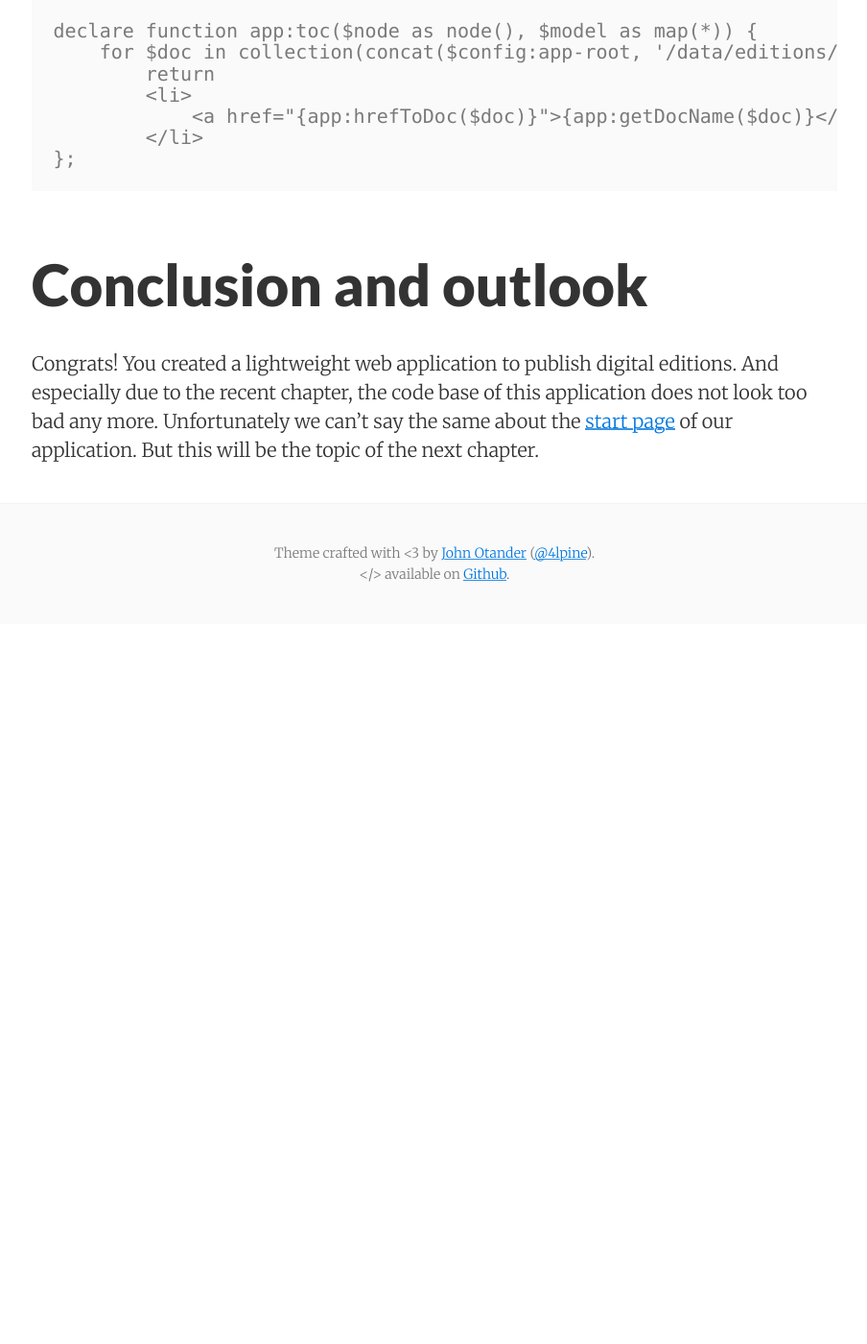
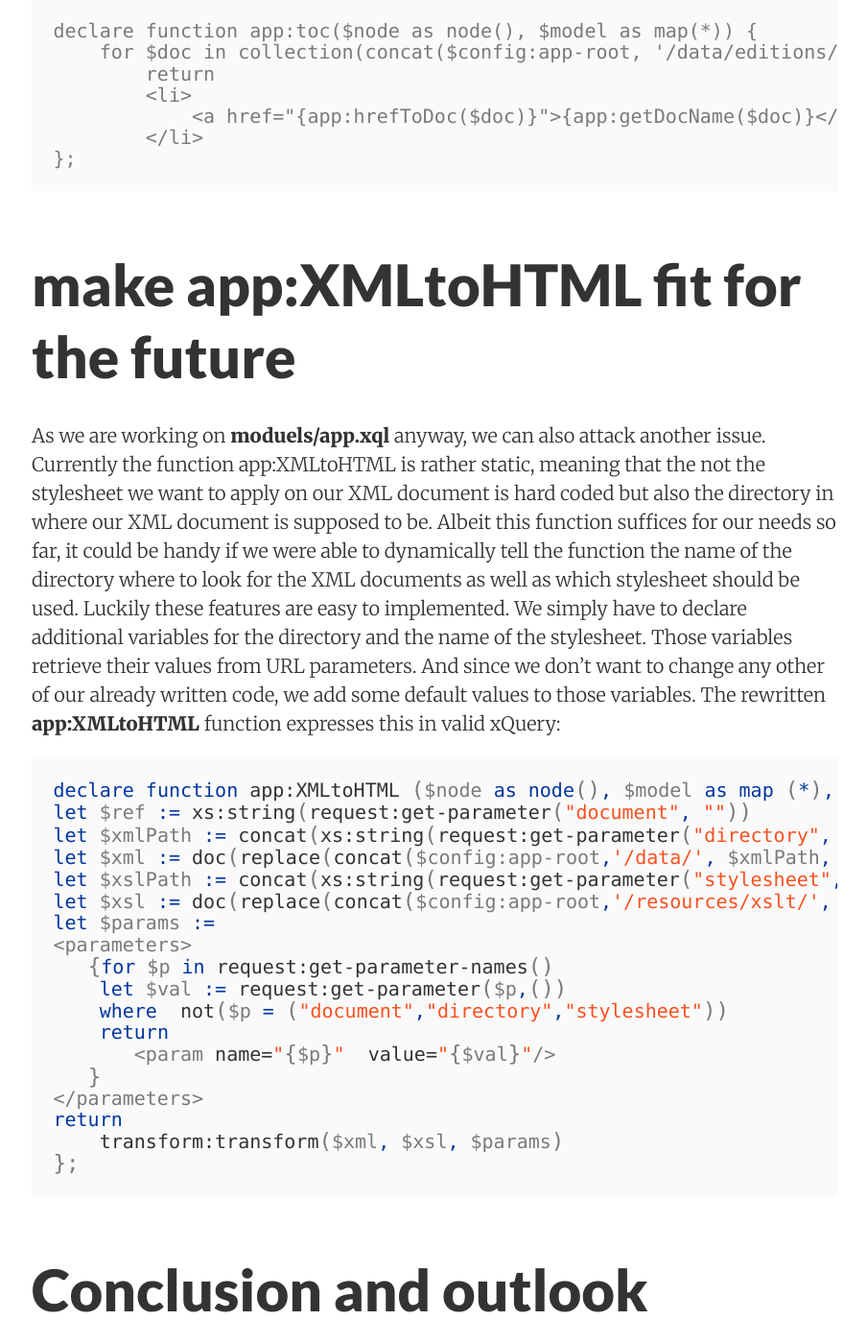
Before and after one commit to acdh-oeaw/generic-de-web-app, a Jekyll site: the page built from _posts/2016-08-18-part-9-code-refactoring.md, in a window 1280 px wide and 1400 px high, scrolled down 3819 px. Shown: the whole window at 96% size, without its empty margins (187-1091 px from the left). Built offline with Jekyll 4.4.1, drawn with Linux system fonts in a browser that asks for light colours; before the commit the page ends 4469 px from its top, so only the background shows below that; some of the changed text lies outside the part shown.

Commit message:
updated code of part 9 - added paragraph about parametrizing app:XMLtoHTML

````diff
--- a/_posts/2016-08-18-part-9-code-refactoring.md
+++ b/_posts/2016-08-18-part-9-code-refactoring.md
@@ -100,6 +100,31 @@ declare function app:toc($node as node(), $model as map(*)) {
 };
 ```
 
+# make app:XMLtoHTML fit for the future
+
+As we are working on **moduels/app.xql** anyway, we can also attack another issue. Currently the function app:XMLtoHTML is rather static, meaning that the not the stylesheet we want to apply on our XML document is hard coded but also the directory in where our XML document is supposed to be. Albeit this function suffices for our needs so far, it could be handy if we were able to dynamically tell the function the name of the directory where to look for the XML documents as well as which stylesheet should be used. Luckily these features are easy to implemented. We simply have to declare additional variables for the directory and the name of the stylesheet. Those variables retrieve their values from URL parameters. And since we don't want to change any other of our already written code, we add some default values to those variables. The rewritten **app:XMLtoHTML** function expresses this in valid xQuery:
+
+```xquery
+declare function app:XMLtoHTML ($node as node(), $model as map (*), $query as xs:string?) {
+let $ref := xs:string(request:get-parameter("document", ""))
+let $xmlPath := concat(xs:string(request:get-parameter("directory", "editions")), '/')
+let $xml := doc(replace(concat($config:app-root,'/data/', $xmlPath, $ref), '/exist/', '/db/'))
+let $xslPath := concat(xs:string(request:get-parameter("stylesheet", "xmlToHtml")), '.xsl')
+let $xsl := doc(replace(concat($config:app-root,'/resources/xslt/', $xslPath), '/exist/', '/db/'))
+let $params :=
+<parameters>
+   {for $p in request:get-parameter-names()
+    let $val := request:get-parameter($p,())
+    where  not($p = ("document","directory","stylesheet"))
+    return
+       <param name="{$p}"  value="{$val}"/>
+   }
+</parameters>
+return
+    transform:transform($xml, $xsl, $params)
+};
+```
+
 # Conclusion and outlook
 
 Congrats! You created a lightweight web application to publish digital editions. And especially due to the recent chapter, the code base of this application does not look too bad any more. Unfortunately we can't say the same about the [start page](http://localhost:8080/exist/apps/thun-demo/pages/index.html) of our application. But this will be the topic of the next chapter.
````
Also changed, not shown: 1 other file.
